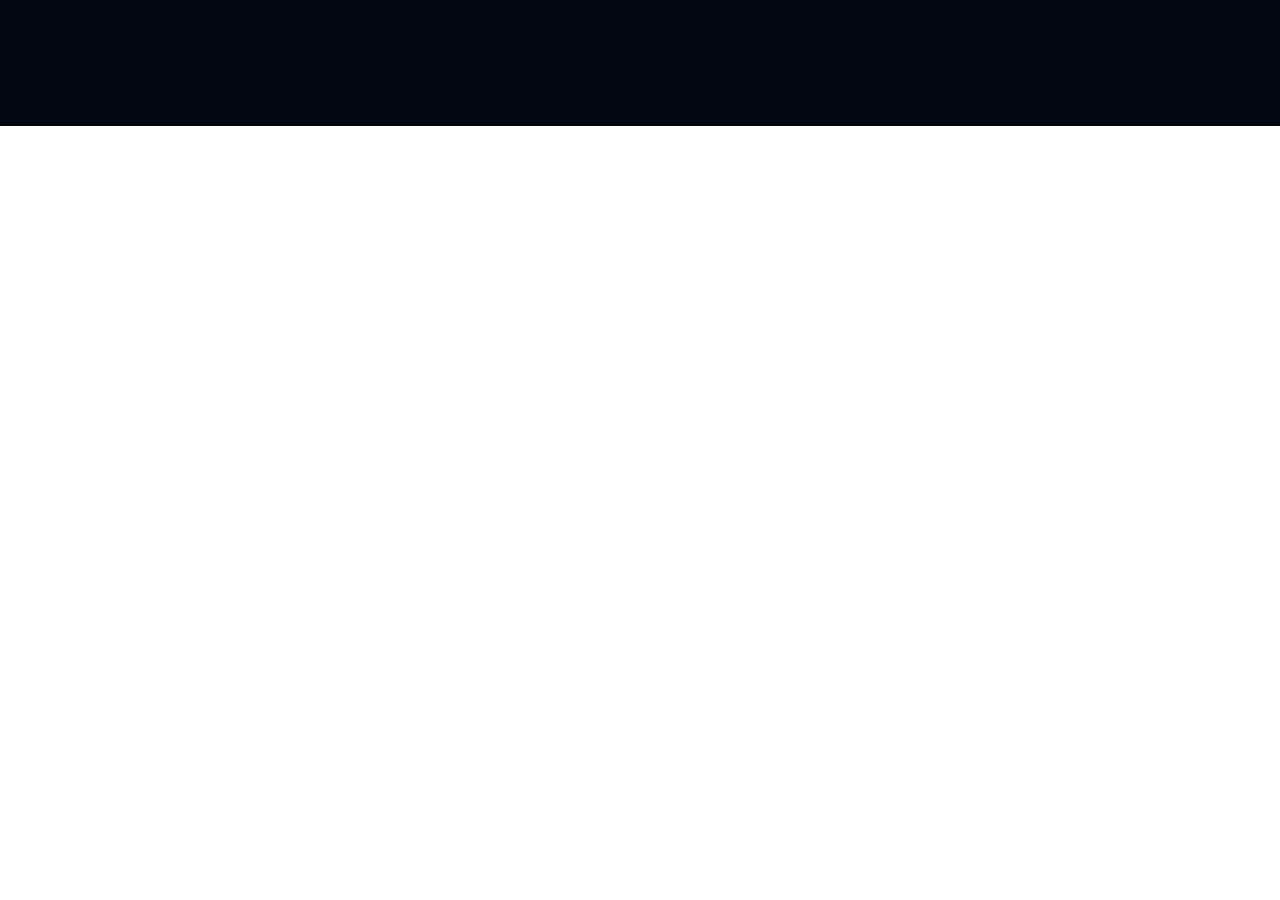
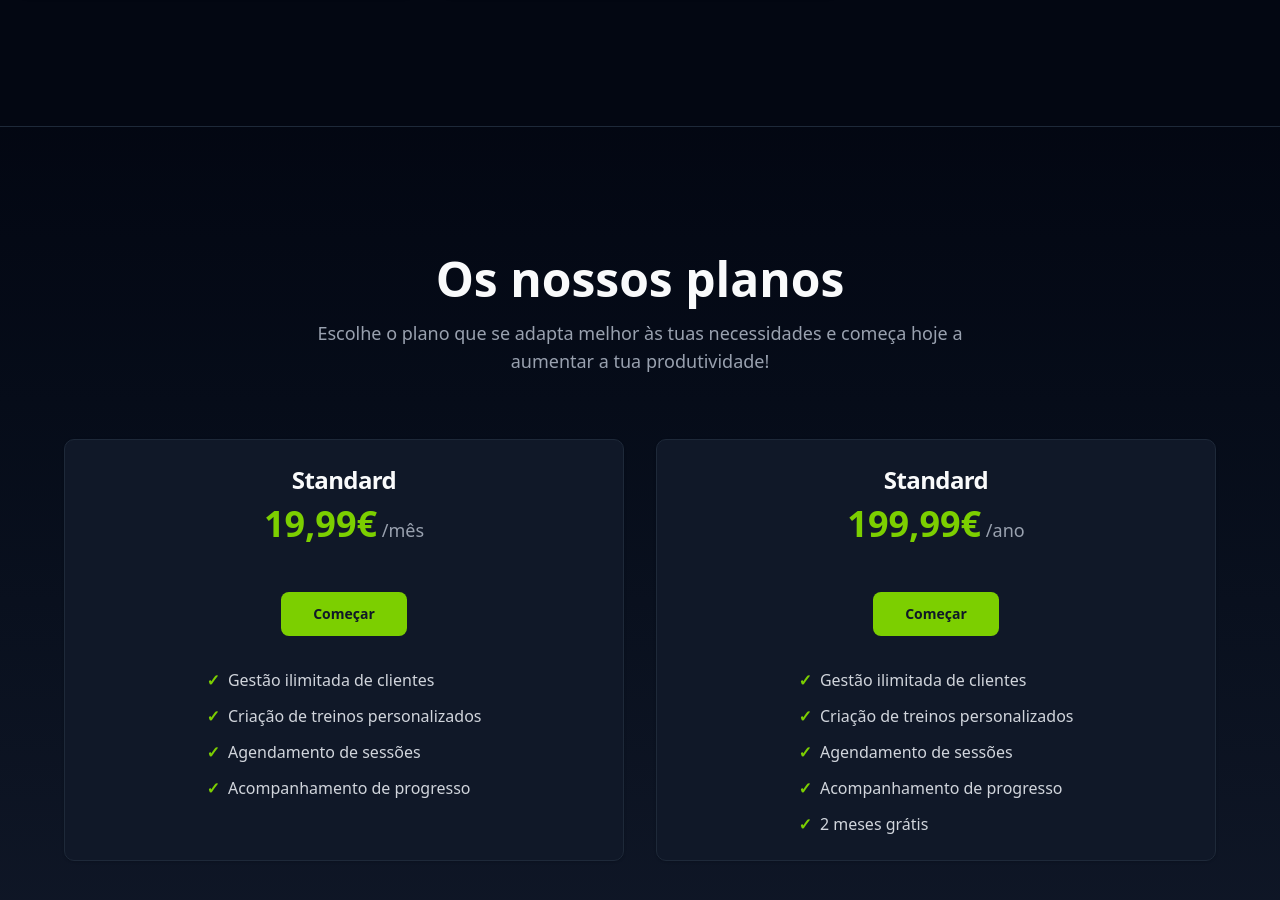
Before and after one commit to pauloo0/landing, a React (Vite) app: page / in a window 1280 px wide. Shown: the part 1180-2080 px from the top of the page. Before the commit the page ends 1306 px from the top, so only its background shows below. Built offline with nearby package versions, Linux system fonts and the light colour scheme.

Commit message:
feature: add pricing section

```diff
--- a/src/App.tsx
+++ b/src/App.tsx
@@ -1,12 +1,14 @@
 import Header from '@/components/Header'
 import Hero from '@/components/Hero'
 import Features from '@/components/Features'
+import Pricing from '@/components/Pricing'
 function App() {
   return (
     <div>
       <Header />
       <Hero />
       <Features />
+      <Pricing />
     </div>
   )
 }
--- /dev/null
+++ b/src/components/Pricing.tsx
@@ -0,0 +1,68 @@
+import {
+  Card,
+  CardHeader,
+  CardTitle,
+  CardDescription,
+  CardContent,
+} from '@/components/ui/card'
+import { Button } from '@/components/ui/button'
+import { pricingPlans } from '@/data/pricing'
+
+export default function Pricing() {
+  return (
+    <section
+      id='pricing'
+      className='w-full px-4 py-20 border-t border-gray-800 md:py-32 bg-linear-to-b from-gray-950 to-gray-900'
+    >
+      <div className='container mx-auto'>
+        <div className='mb-16 text-center'>
+          <h2 className='mb-4 text-4xl font-bold md:text-5xl text-gray-50 text-balance'>
+            Os nossos planos
+          </h2>
+          <p className='max-w-2xl mx-auto text-lg text-gray-400'>
+            Escolhe o plano que se adapta melhor às tuas necessidades e começa
+            hoje a aumentar a tua produtividade!
+          </p>
+        </div>
+        <div className='grid max-w-6xl gap-8 mx-auto md:grid-cols-2'>
+          {pricingPlans.map((plan, index) => (
+            <Card key={index}>
+              <CardHeader className='mb-6 text-center'>
+                <CardTitle className='mb-2 text-2xl font-bold'>
+                  {plan.name}
+                </CardTitle>
+                <CardDescription className='text-lg text-gray-400'>
+                  <span className='text-4xl font-bold text-lime-500'>
+                    {plan.price}
+                  </span>{' '}
+                  {plan.interval}
+                </CardDescription>
+              </CardHeader>
+              <CardContent className='flex flex-col items-center'>
+                <a href={`https://web.traynlab.pt/register?plan=${plan.id}`}>
+                  <Button
+                    size='lg'
+                    className='w-full mb-8 font-semibold transition-all cursor-pointer'
+                  >
+                    Começar
+                  </Button>
+                </a>
+                <ul className='space-y-3'>
+                  {plan.features.map((feature, index) => (
+                    <li
+                      key={index}
+                      className='flex items-center gap-2 text-gray-300'
+                    >
+                      <span className='font-bold text-lime-500'>✓</span>
+                      {feature}
+                    </li>
+                  ))}
+                </ul>
+              </CardContent>
+            </Card>
+          ))}
+        </div>
+      </div>
+    </section>
+  )
+}
```
